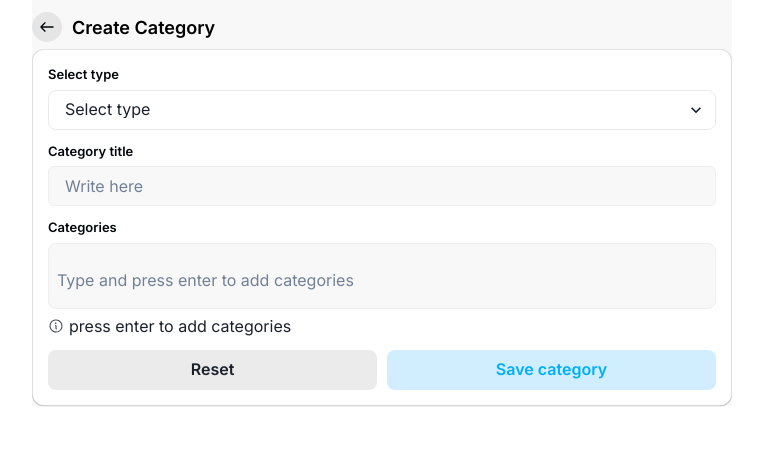
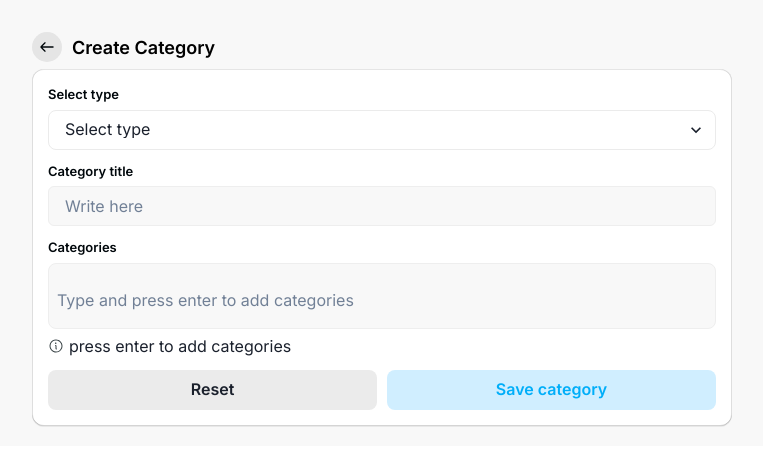
Before and after one commit to abu-raihan-devsnest/dynamatic-cms, a React (Vite) app: page / in a window 1280 px wide. Shown: the top 466 px of the page, without its empty margins (258-1021 px from the left). Built offline with nearby package versions, Linux system fonts and the light colour scheme.

Commit message:
updated headerTitle and bodyBG componenet for layouting

```diff
--- a/src/App.jsx
+++ b/src/App.jsx
@@ -4,7 +4,7 @@ import CreateCategory from "./components/CreateCategory";
 function App() {
   return (
     <>
-      <Box display={"flex"} justifyContent={"center"} alignItems={"center"}>
+      <Box>
         <CreateCategory />
       </Box>
     </>
--- a/src/components/BodyBG.jsx
+++ b/src/components/BodyBG.jsx
@@ -2,8 +2,8 @@ import { Box } from "@chakra-ui/react";
 
 const BodyBG = ({ children }) => {
   return (
-    <Box bg={"#F8F8F8"}>
-      <Box>{children}</Box>
+    <Box width={"100vw"} bg={"#F8F8F8"} padding={{ base: "20px" }}>
+      {children}
     </Box>
   );
 };
--- a/src/components/createCategory.jsx
+++ b/src/components/createCategory.jsx
@@ -42,9 +42,9 @@ const CreateCategory = () => {
 
   return (
     <BodyBG>
-      <Box>
+      <Box display={"flex"} justifyContent={"center"} alignItems={"center"}>
+        <Box width={{ base: "100%", md: "700px" }}>
         <HeaderTitle titleText="Create Category" />
-        <Box minW={"700px"} maxW={"700px"} sm="100%">
           <DragDropContext onDragEnd={onDragEnd}>
             <Droppable droppableId="droppable-boxes">
               {(provided) => (
```
